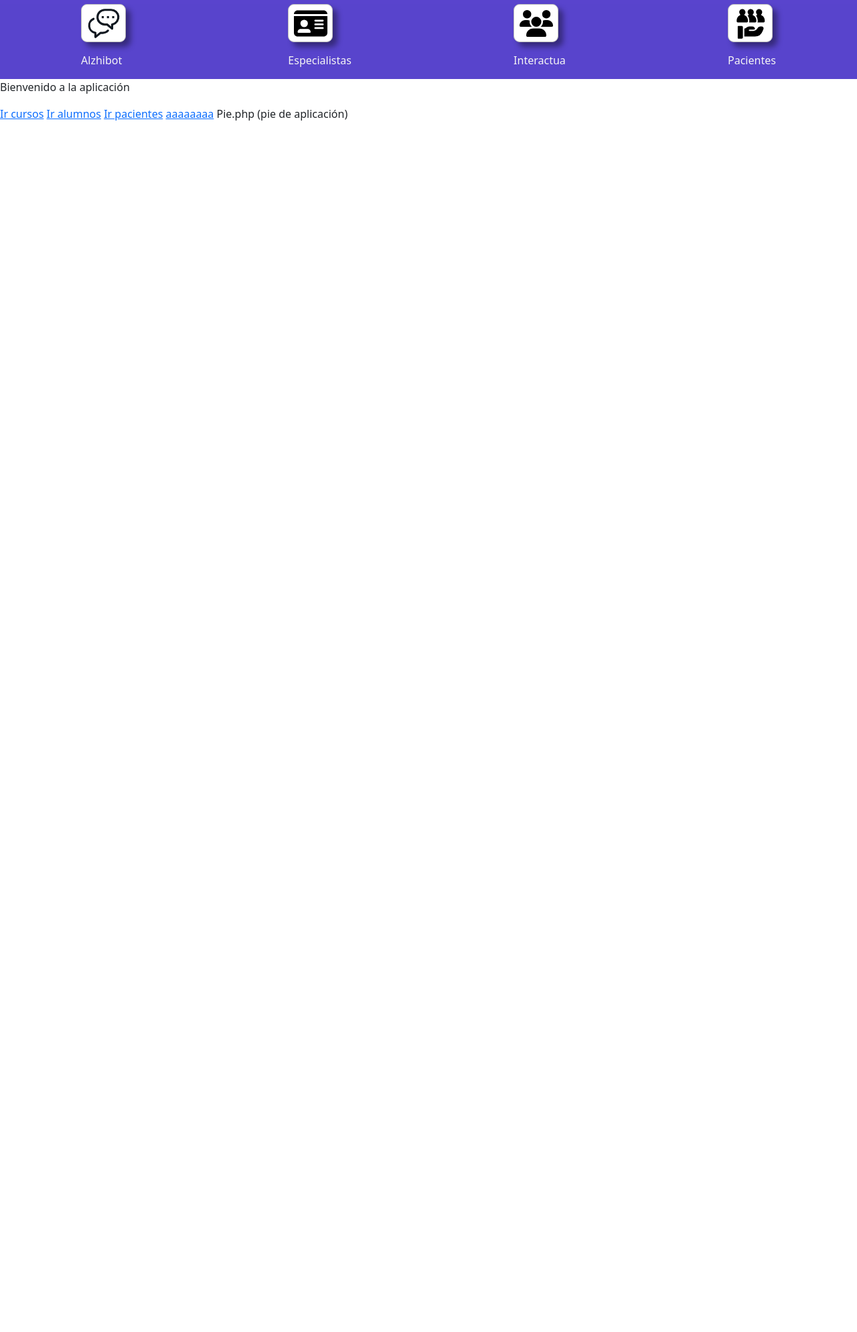
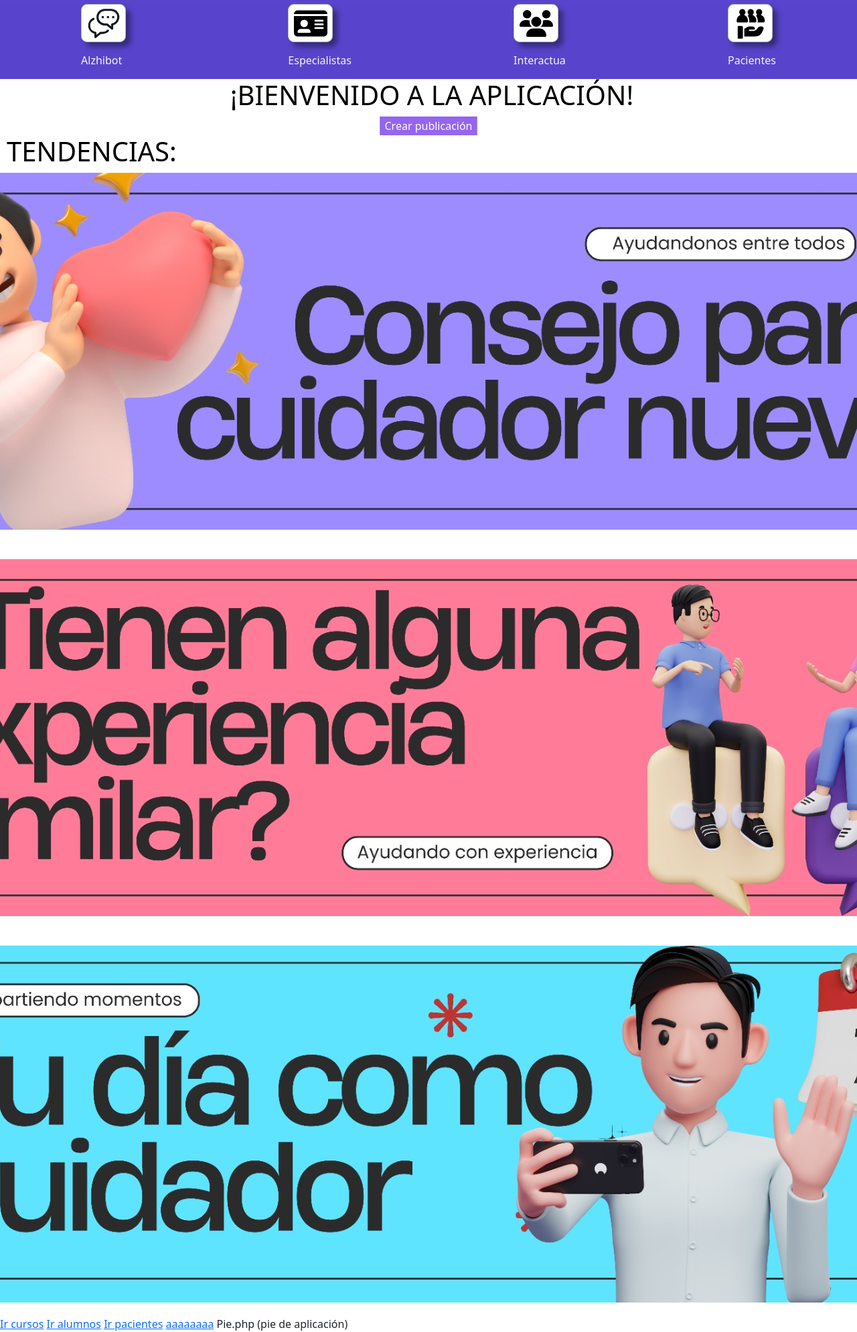
Before and after one commit to Favio-coder/appalzhivida, a PHP site: page /secciones/index.php in a window 1280 px wide; the page is wider, and only the part inside the window is pictured. Shown: the part 130-2119 px from the top of that part at 67% size. Before the commit the page ends 310 px from the top of that part, so only its background shows below. Run offline with PHP 8.4, Linux system fonts and the light colour scheme.

Commit message:
Avance de Favio (Alzhivida) (Posts, tendencias)

```diff
--- a/secciones/index.php
+++ b/secciones/index.php
@@ -1,6 +1,40 @@
 <?php include("../templates/cabecera.php"); ?>
+<link rel="stylesheet" href="../styles/index_style.css">
+    <h1 class="titulo-bienvenido">¡BIENVENIDO A LA APLICACIÓN! </h1>
 
-    <p>Bienvenido a la aplicación </p>
+
+    <a href="Posts/generar_posts.php">
+    <button id="boton-publicacion">
+        Crear publicación
+    </button>
+    </a>
+
+
+    <h1 class="titulo-tendencias">TENDENCIAS:</h1>
+
+
+    <!--Categoria para almacenar botones de tendencias-->
+    <div class="contenedor-tendencias">
+        <div class="tendencias-1 tendencias">
+            <a href="./tendencias/tendencia_1.php">
+                <img class="img-tendencias" src="../assets/boton-1.jpg" alt="boton-1">
+            </a>
+        </div>
+        <br>
+        <div class="tendencias-2 tendencias">
+            <a href="./tendencias/tendencia_2.php">
+                <img class="img-tendencias" src="../assets/boton-2.jpg" alt="boton-2">
+            </a>
+        </div>
+        <br>
+        <div class="tendencias-3 tendencias">
+            <a href="./tendencias/tendencia_3.php">
+                <img class="img-tendencias" src="../assets/boton-3.jpg" alt="boton-3">
+            </a>
+        </div>
+    </div>
+
+    <!--Pie de pagina para botones para volver a sección, avanzar y retrocedes-->
    <a href="../secciones/vista_curso.php">Ir cursos</a>
     <a href="../secciones/vista_alumnos.php">Ir alumnos</a>
     <a href="../secciones/pacientes.php">Ir pacientes</a>
--- a/styles/index.css
+++ b/styles/index.css
@@ -11,6 +11,8 @@ body {
     align-content: space-between;
     flex-wrap: nowrap;
 }
+
+
 
 .secciones-botones-navegacion a{
     text-decoration: none;
--- /dev/null
+++ b/styles/index_style.css
@@ -0,0 +1,48 @@
+.titulo-bienvenido {
+    color: black;
+    background-color: white;
+    justify-content: center; /* No necesitas esta línea si no estás usando display: flex; en este selector */
+    align-items: center; /* No necesitas esta línea si no estás usando display: flex; en este selector */
+    text-align: center;
+}
+
+#boton-publicacion{
+    background: #9466f0;
+    color:white;
+    border: 1px solid #9466f0;
+    text-align: center;
+    position: relative;
+    left: 50%;
+    transform: translateX(-50%);
+
+}
+
+.titulo-tendencias {
+    color: black;
+    background-color: white;
+}
+
+.contenedor-tendencias {
+    display: flex;
+    flex-direction: column; /* Cambia la dirección del flexbox a vertical */
+    align-items: center; /* Centra los elementos horizontalmente */
+}
+
+.tendencias {
+    margin-bottom: 20px; /* Espacio entre los contenedores de tendencias */
+}
+
+.img-tendencias {
+    display: block; /* Asegura que la imagen se comporte como un bloque */
+    margin: auto; /* Centra la imagen horizontal y verticalmente */
+}
+
+@media (max-width: 400px) {
+    .tendencias {
+        width: 90%;
+    }
+
+    .img-tendencias {
+        width: 100%;
+    }
+}
```
Also changed, not shown: secciones/Posts/generar_posts.php (added, +16 -0 lines), secciones/tendencias/tendencia_1.php (added, +21 -0 lines), secciones/tendencias/tendencia_2.php (added, +21 -0 lines), secciones/tendencias/tendencia_3.php (added, +21 -0 lines), secciones/vista_pacientes.php (+37 -58 lines), styles/tendencias.css (added, +22 -0 lines).
